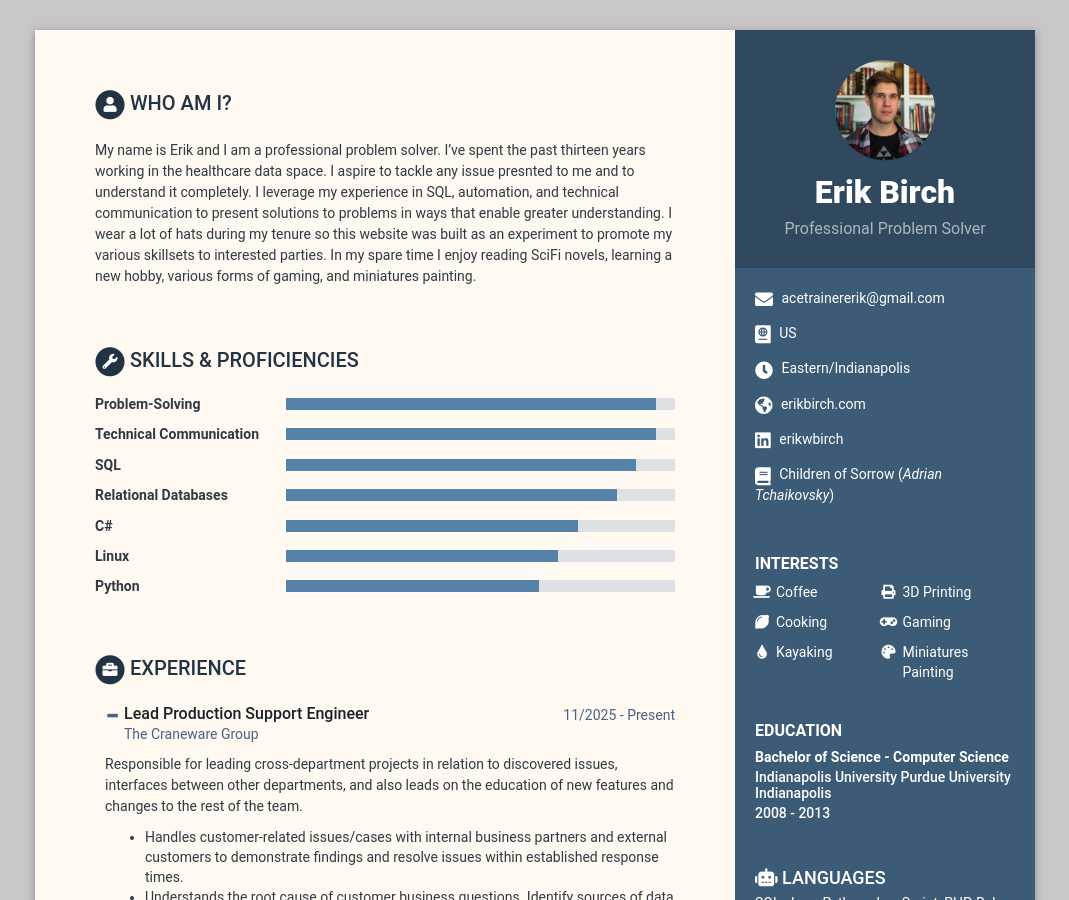
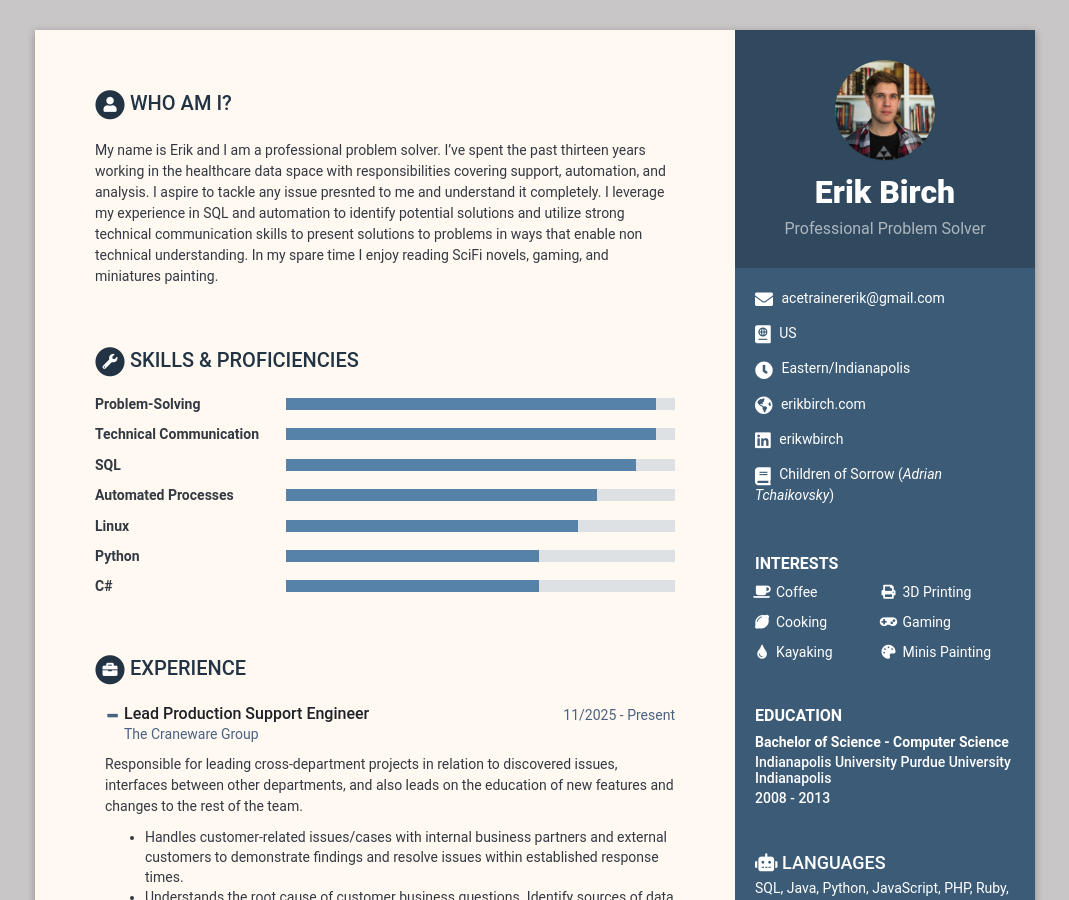
Before and after one commit to AceTrainerErik/AceTrainerErik.github.io, a Jekyll site: the page built from index.html, in a window 1280 px wide and 900 px high. Shown: the whole window, without its empty margins (105-1174 px from the left). Built offline with Jekyll 4.4.1, drawn with Linux system fonts in a browser that asks for light colours.

Commit message:
Updates 2026

```diff
--- a/_data/data.yml
+++ b/_data/data.yml
@@ -96,14 +96,14 @@ sidebar:
         - item: Gaming
           icon: fa-gamepad
           link:
-        - item: Miniatures Painting
+        - item: Minis Painting
           icon: fa-palette
           link:
 
 career-profile:
     title: Who Am I?
     summary: |
-      My name is Erik and I am a professional problem solver. I've spent the past thirteen years working in the healthcare data space. I aspire to tackle any issue presnted to me and to understand it completely. I leverage my experience in SQL, automation, and technical communication to present solutions to problems in ways that enable greater understanding. I wear a lot of hats during my tenure so this website was built as an experiment to promote my various skillsets to interested parties. In my spare time I enjoy reading SciFi novels, learning a new hobby, various forms of gaming, and miniatures painting.
+      My name is Erik and I am a professional problem solver. I've spent the past thirteen years working in the healthcare data space with responsibilities covering support, automation, and analysis. I aspire to tackle any issue presnted to me and understand it completely. I leverage my experience in SQL and automation to identify potential solutions and utilize strong technical communication skills to present solutions to problems in ways that enable non technical understanding. In my spare time I enjoy reading SciFi novels, gaming, and miniatures painting.
 
 education:
     title: Education
@@ -239,13 +239,13 @@ skills:
         level: 95%
       - name: SQL
         level: 90%
-      - name: Relational Databases
-        level: 85%
+      - name: Automated Processes
+        level: 80%
+      - name: Linux
+        level: 75%
+      - name: Python
+        level: 65%
       - name: C#
-        level: 75%
-      - name: Linux
-        level: 70%
-      - name: Python
         level: 65%
 
 footer: >
```
